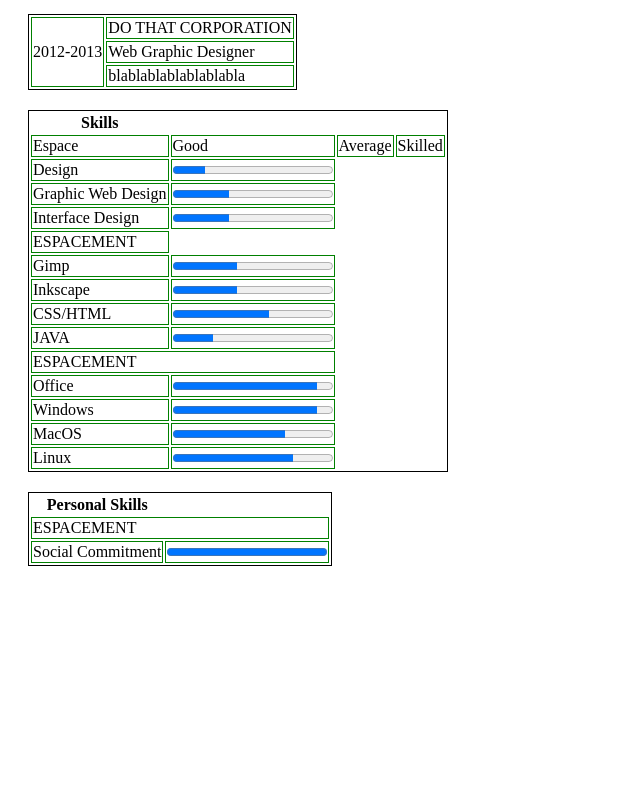
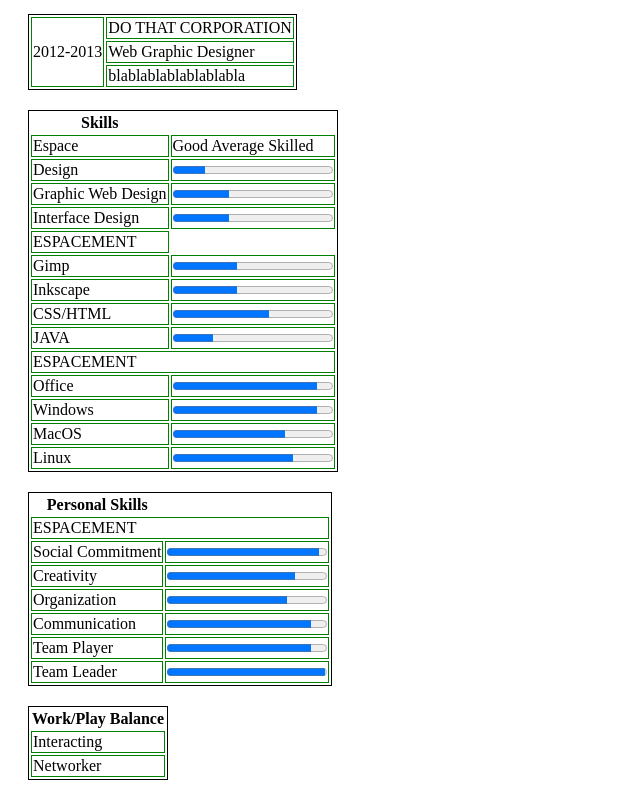
Before and after one commit to jordanpeter/CV-table, a plain HTML site: page index.html in a window 1280 px wide. Shown: the part 854-1654 px from the top of the page, without its empty margins (0-640 px from the left). Before the commit the page ends 1440 px from the top, so only its background shows below. Drawn offline with Linux system fonts and the light colour scheme.

Commit message:
Save de midi

```diff
--- a/index.html
+++ b/index.html
@@ -184,9 +184,7 @@
                 </tr>
                 <tr>
                      <td>Espace</td>
-                     <td>Good</td>
-                     <td>Average</td>
-                     <td>Skilled</td>
+                     <td>Good Average Skilled</td>
                 </tr>
                 <tr>
                      <td>Design</td>
@@ -256,9 +254,72 @@
                          Social Commitment
                     </td>
                     <td>
-                         <progress value="95"
+                         <progress value="95" max="100">95%</progress>
+                    </td>
+               </tr>
+
+               <tr>
+                    <td>
+                         Creativity
+                    </td>
+                    <td>
+                         <progress value="80" max="100">80%</progress>
+                    </td>
+               </tr>
+
+               <tr>
+                    <td>
+                         Organization
+                    </td>
+                    <td>
+                         <progress value="75" max="100">75%</progress>
+                    </td>
+               </tr>
+
+               <tr>
+                    <td>
+                         Communication
+                    </td>
+                    <td>
+                         <progress value="90" max="100">90%</progress>
+                    </td>
+               </tr>
+
+               <tr>
+                    <td>
+                         Team Player
+                    </td>
+                    <td colspan="3">
+                         <progress value="90" max="100">90%</progress>
+                    </td>
+               </tr>
+
+               <tr>
+                    <td>
+                         Team Leader
+                    </td>
+                    <td>
+                         <progress value="99" max="100">99%</progress>
                     </td>
                </tr>
            </table>
+
+           <!-- Workplay Balance -->
+
+           <table>
+               <tr>
+                    <th>Work/Play Balance</th>
+               </tr>
+               <tr>
+                    <td>
+                         Interacting
+                    </td>
+               </tr>
+               <tr>
+                    <td>
+                         Networker
+                    </td>
+               </tr>
+          </table>
     </body>
 </html>
```
